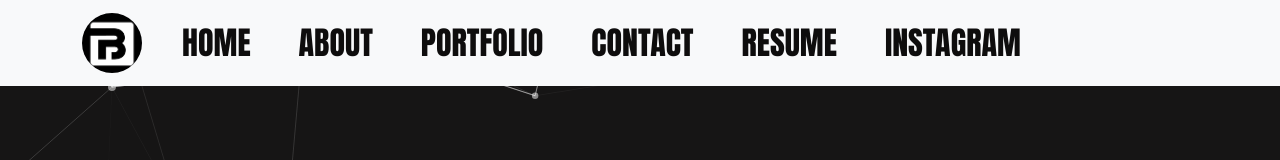
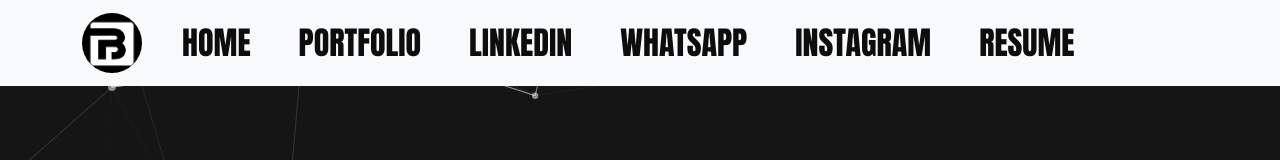
Before and after one commit to Benevanio/Portifolio, a React (Create React App) app: page / in a window 1280 px wide. Shown: the top 160 px of the page. Built offline with nearby package versions, Linux system fonts and the light colour scheme.

Commit message:
Final portifolio

```diff
--- a/src/App.js
+++ b/src/App.js
@@ -3,12 +3,12 @@ import './App.css';
 import Navbar from './components/navbar';
 import Header from './components/header';
 import Particles from './components/particles';
-
 function App() {
 
  return (
      <>
       <Particles />
+
       <Navbar />
       <Header />
 
--- a/src/components/header.js
+++ b/src/components/header.js
@@ -13,7 +13,7 @@ function header() {
        <ReactTypingEffect className="typingeffect" text={['I am Bene Tesla','Frontend developer','Backend developer',
         'Mobile developer',
        ]} speed={100} eraseDelay={500}/>
-        <a href="#" className="btn-main-offer">Contact me</a>
+        <a href="https://api.whatsapp.com/send?phone=5519999528951&text=Obrigador%20por%20entrar%20em%20contato%20comigo%2C%20em%20que%20eu%20posso%20te%20ajudar%3F" className="btn-main-offer">Contact me</a>
     </main>
     </div>
   )
--- a/src/components/navbar.js
+++ b/src/components/navbar.js
@@ -2,7 +2,6 @@
 /* eslint-disable jsx-a11y/alt-text */
 
 import React from 'react'
-
 const navbar = () => {
   return (
 
@@ -20,19 +19,23 @@ const navbar = () => {
     <a className="nav-link active" href="#">Home</a>
 </li>
 <li className="nav-item">
-    <a className="nav-link" href="#">About</a>
-</li>
-<li className="nav-item">
     <a className="nav-link" href="https://github.com/benetesla">Portfolio</a>
 </li>
 <li className="nav-item">
-    <a className="nav-link" href="#">Contact</a>
+    <a className="nav-link" href="https://www.linkedin.com/in/bene-tesla/">linkedin</a>
+</li>
+
+<li className="nav-item">
+    <a className="nav-link" href="https://api.whatsapp.com/send?phone=5519999528951&text=Obrigador%20por%20entrar%20em%20contato%20comigo%2C%20em%20que%20eu%20posso%20te%20ajudar%3F">whatsapp</a>
+
+</li>
+
+<li className="nav-item">
+    <a className="nav-link" href="https://www.instagram.com/bene_tesla/">instagram</a>
+
 </li>
 <li className="nav-item">
     <a className="nav-link" href="https://drive.google.com/file/d/1H2e-fLDEC0b2n88lc8M1fRXkYOaS5uQ5/view?usp=sharing">Resume</a>
-</li>
-<li className="nav-item">
-    <a className="nav-link" href="https://www.instagram.com/bene_tesla/">instagram</a>
 </li>
 </ul>
 </div>
@@ -41,4 +44,6 @@ const navbar = () => {
   )
 }
 
+
+
 export default navbar
```
